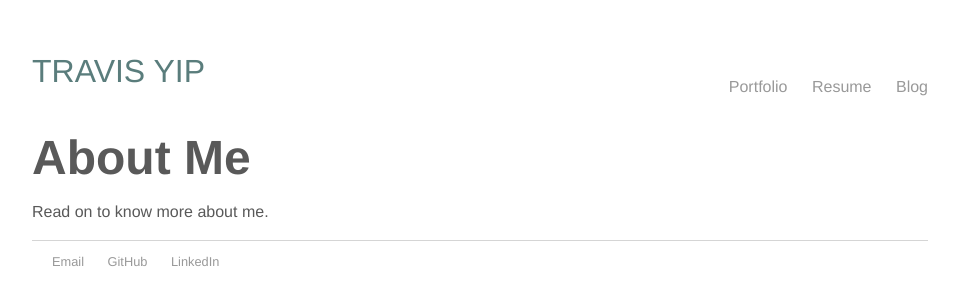
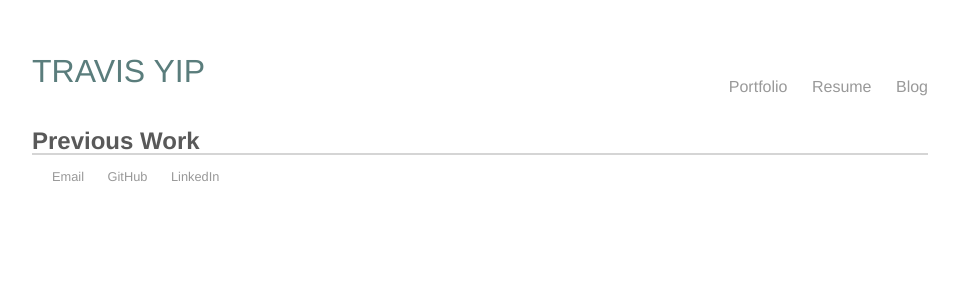
Before and after one commit to cwtravisyip/cwtravisyip.github.io, a Jekyll site: the page built from portfolio/index.html, in a window 1280 px wide. Shown: the top 305 px of the page, without its empty margins (160-1119 px from the left). Built offline with Jekyll 4.4.1, drawn with Linux system fonts in a browser that asks for light colours.

Commit message:
Initialise portfolio page

```diff
--- a/portfolio/index.html
+++ b/portfolio/index.html
@@ -3,6 +3,8 @@ layout: default
 title: Travis Yip | Portfolio
 ---
 <div class="textchunk">
-	<h1>About Me</h1>
-	<p>Read on to know more about me.</p>
+	<h1 class="resume">Previous Work</h1>
+
+	<!-- Previous Work List -->
+
 </div><!-- /.textchunk -->
```
